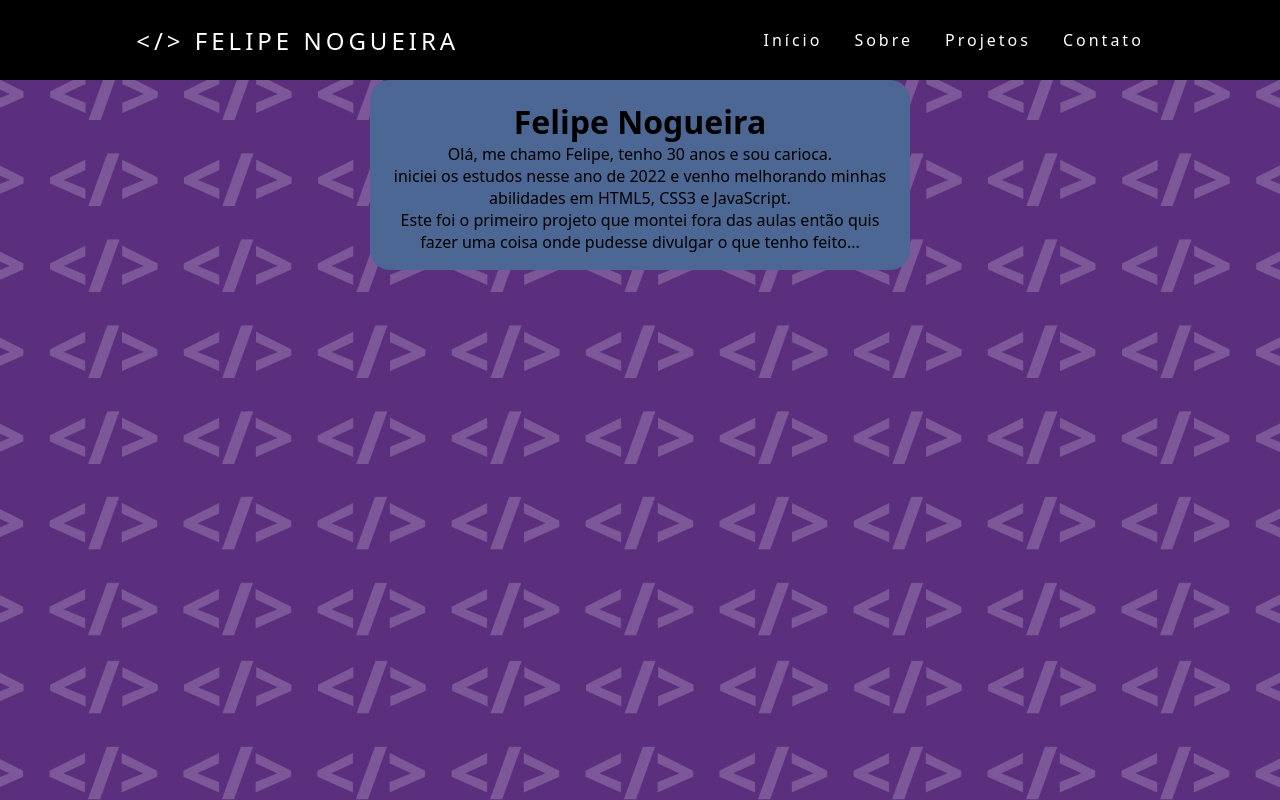
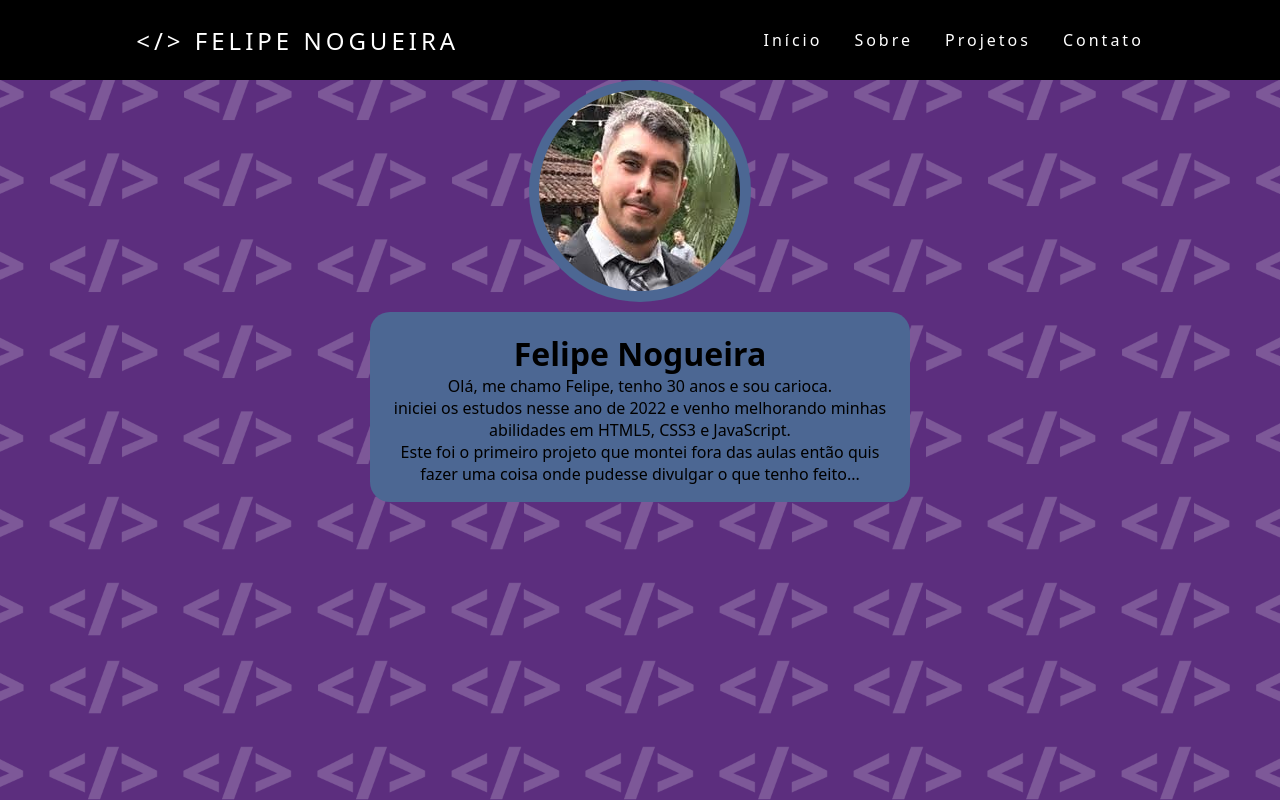
Before and after one commit to FelipeNogueira92/felipenogueira, a plain HTML site: page isobre.html in a window 1280 px wide. Drawn offline with Linux system fonts and the light colour scheme.

Commit message:
Add files via upload

```diff
--- a/isobre.html
+++ b/isobre.html
@@ -26,6 +26,7 @@
         </nav>
     </header>
     <main>
+        <img class="myphoto" src="imagens/minha foto.png" alt="minha foto">
         <div class="text">
             <h1>Felipe Nogueira</h1>
             <p>Olá, me chamo Felipe, tenho 30 anos e sou carioca. <br>
--- a/style.css
+++ b/style.css
@@ -116,10 +116,20 @@ h1, p{
 }
 
 .text {
+    display: block;
     height: 150px;
     width: 500px;
     background-color: #4C6793;
     margin: auto;
+    margin-top: 10px;
     padding: 20px;
     border-radius: 20px;
 }
+
+.myphoto {
+    display: block;
+    background-color: #4C6793;
+    border-radius: 120px;
+    padding: 8px;
+    margin: auto;
+}
```
Also changed, not shown: imagens/minha foto.png (added).
